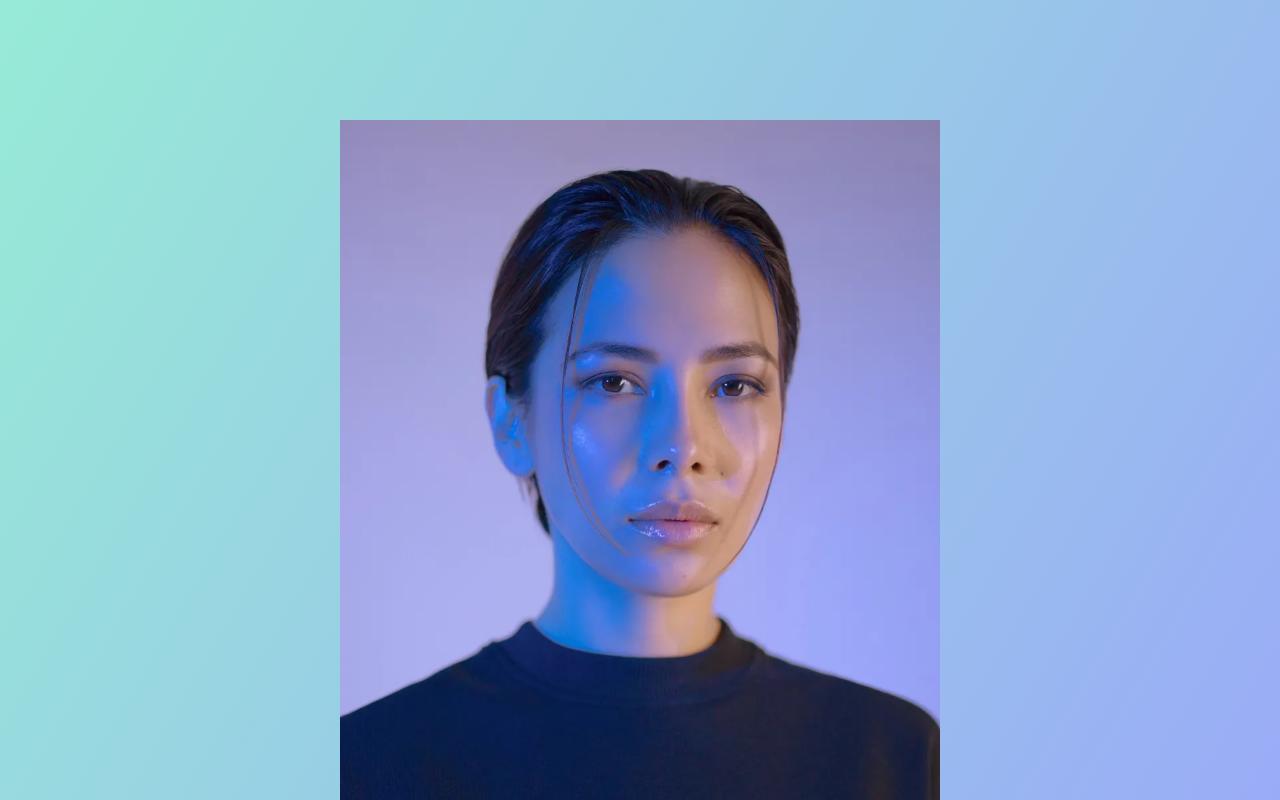
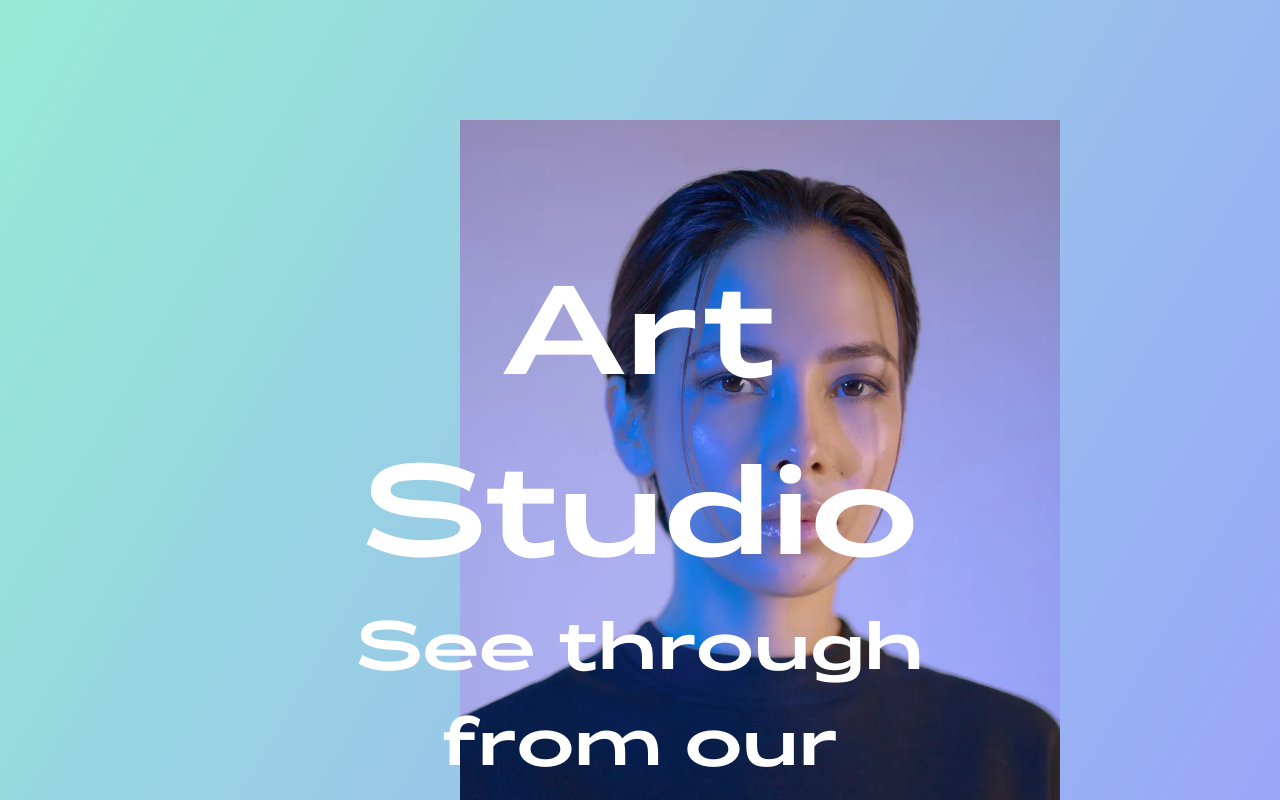
Before and after one commit to babul101/Art-Studio, a plain HTML site: page index.html in a window 1280 px wide. Drawn offline with Linux system fonts and the light colour scheme.

Commit message:
implemented clip path and pointer events

```diff
--- a/css/style.css
+++ b/css/style.css
@@ -24,7 +24,7 @@ body {
 
 section {
   height: 100vh;
-  padding: 120px;
+
   display: flex;
   align-items: center;
   justify-content: center;
@@ -37,9 +37,41 @@ section.alternate {
   background-image: linear-gradient(30deg, #dc72ef, #fe0000);
 }
 
-section img {
+figure {
+  position: absolute;
+  /* background-color: yellowgreen; */
+  top: 0;
+  left: 0;
+  width: 100%;
+  height: 100%;
+  text-align: center;
+  padding: 120px;
+  clip-path: polygon(0% 0%,100% 0%,100% 100%,0% 100%);
+}
+
+figure img {
   max-height: 100%;
 }
+
+figcaption {
+  position: fixed;
+  top: 70%;
+  left: 50%;
+  color: white;
+  transform: translate(-50%,-50%);
+  pointer-events: none;
+}
+h1 {
+  font-size: 120px;
+}
+
+p {
+  font-size: 64px;
+}
+
+/* section img {
+  max-height: 100%;
+} */
 
 @media (prefers-reduced-motion: no-preference) {
   section.in-view img {
--- a/index.html
+++ b/index.html
@@ -10,39 +10,57 @@
   <body>
     <main>
     <section>
+      <figure>
       <img
         src="/assets/image1.webp"
         srcset="/assets/image1.webp 1x, /assets/image1-2x.webp 2x"
         alt="Image of a person"
       />
+      <figcaption>
+        <h1>Art Studio</h1>
+        <p>See through from our lenses</p>
+      </figcaption>
+    </figure>
     </section>
     <section class="alternate">
+      <figure>
       <img
         src="/assets/image2.webp"
         srcset="/assets/image2.webp 1x, /assets/image2-2x.webp 2x"
         alt="Image of a person"
       />
+    </figure>
     </section>
     <section>
+      <figure>
       <img
         src="/assets/image3.webp"
         srcset="/assets/image3.webp 1x, /assets/image3-2x.webp 2x"
         alt="Image of a person"
       />
+    </figure>
     </section>
     <section class="alternate">
+      <figure>
       <img
         src="/assets/image4.webp"
         srcset="/assets/image4.webp 1x, /assets/image4-2x.webp 2x"
         alt="Image of a person"
       />
+    </figure>
     </section>
     <section>
+      <figure>
       <img
         src="/assets/image5.webp"
         srcset="/assets/image5.webp 1x, /assets/image5-2x.webp 2x"
         alt="Image of a person"
       />
+      <figcaption>
+        <p>@ArtStudio</p>
+        <p>on Portal</p>
+      </figcaption>
+    </figure>
     </section>
   </main>
     <!-- <picture>
```
